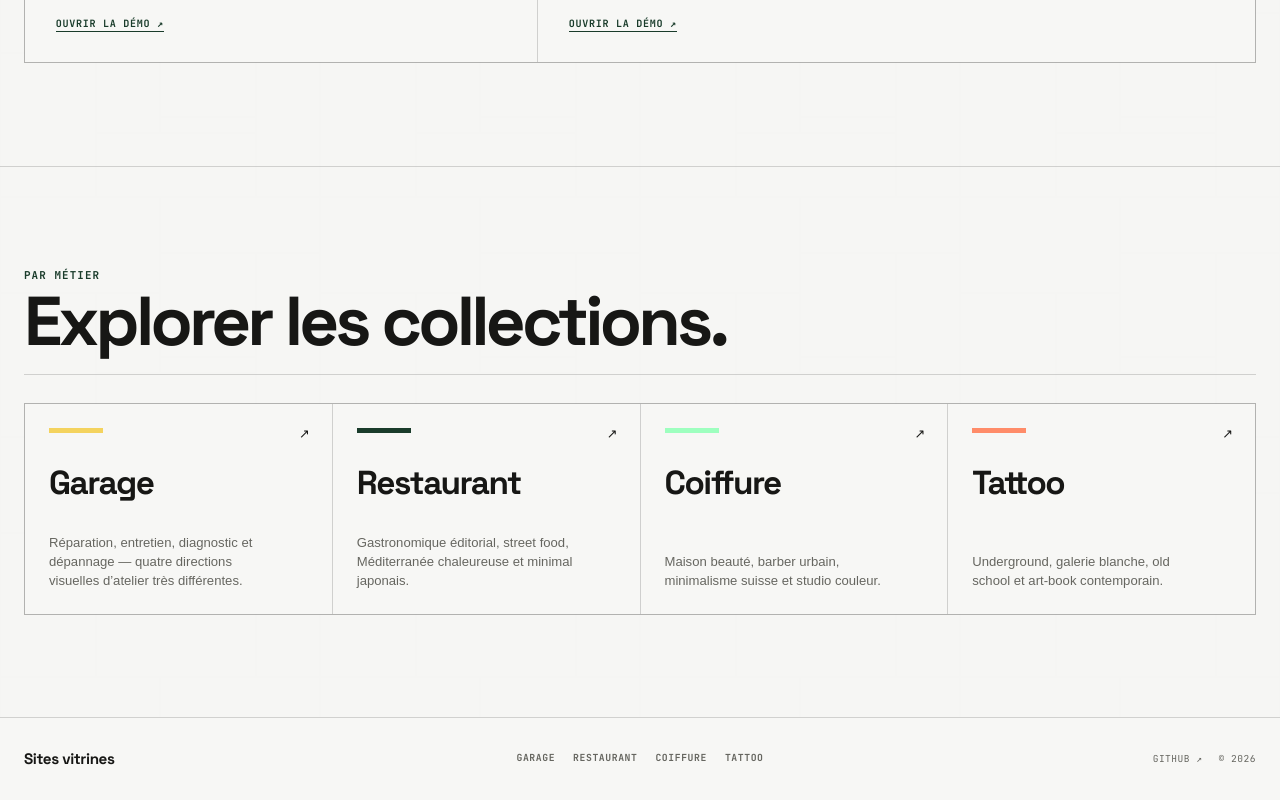
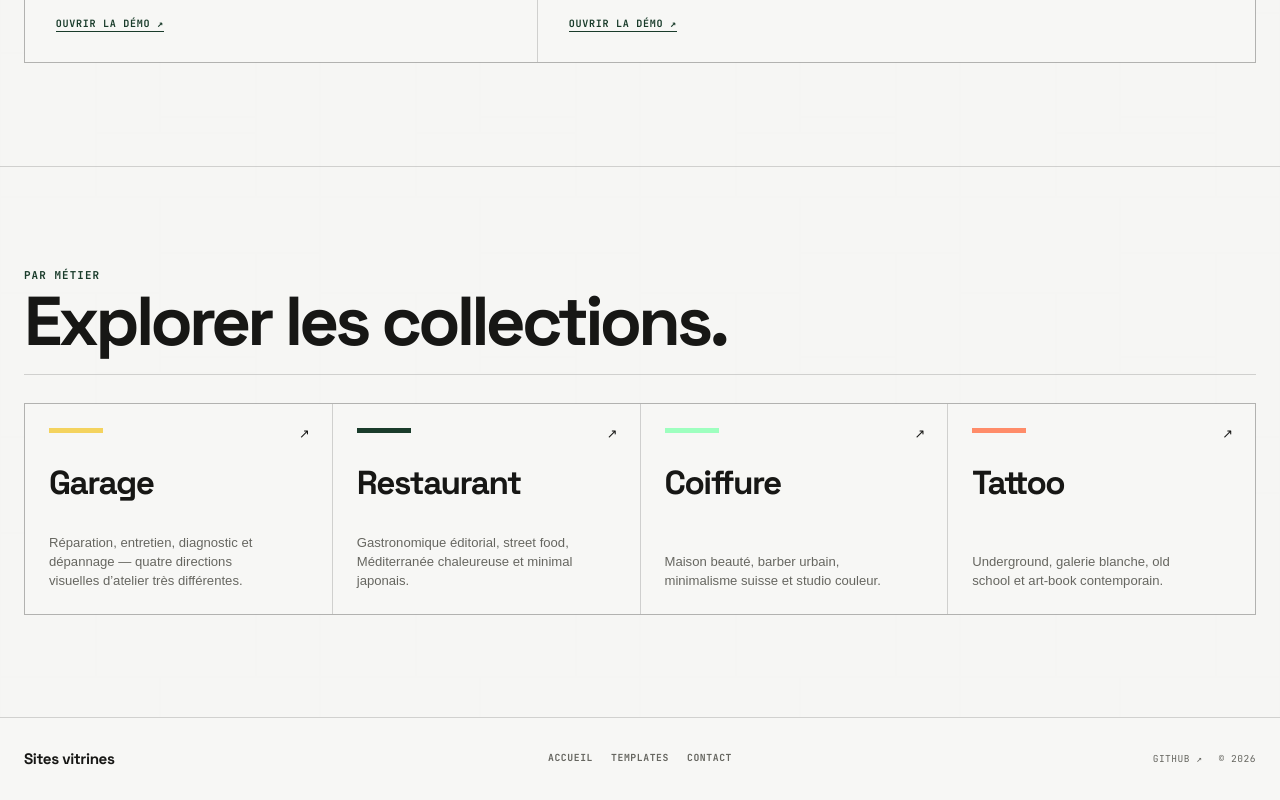
Before and after one commit to maxberck/portfolio-sites, a Next.js app: page / in a window 1280 px wide. Shown: the part 2443-3243 px from the top of the page. Built offline with nearby package versions, Linux system fonts and the light colour scheme; no server answers.

Commit message:
feat: align portfolio footer navigation

```diff
--- a/src/portfolio/components/PortfolioFooter.tsx
+++ b/src/portfolio/components/PortfolioFooter.tsx
@@ -1,6 +1,10 @@
 import Link from "next/link";
 
-import { siteCategories } from "@/src/portfolio/data/sites";
+const footerLinks = [
+  { href: "/", label: "Accueil" },
+  { href: "/templates", label: "Templates" },
+  { href: "/contact", label: "Contact" },
+] as const;
 
 export function PortfolioFooter() {
   const year = new Date().getFullYear();
@@ -11,9 +15,9 @@ export function PortfolioFooter() {
         <p className="portfolio-footer__title">Sites vitrines</p>
 
         <nav className="portfolio-footer__links" aria-label="Liens de pied de page">
-          {siteCategories.map((category) => (
-            <Link key={category.id} href={category.href}>
-              {category.id === "tatoueur" ? "Tattoo" : category.label}
+          {footerLinks.map((link) => (
+            <Link key={link.href} href={link.href}>
+              {link.label}
             </Link>
           ))}
         </nav>
```
